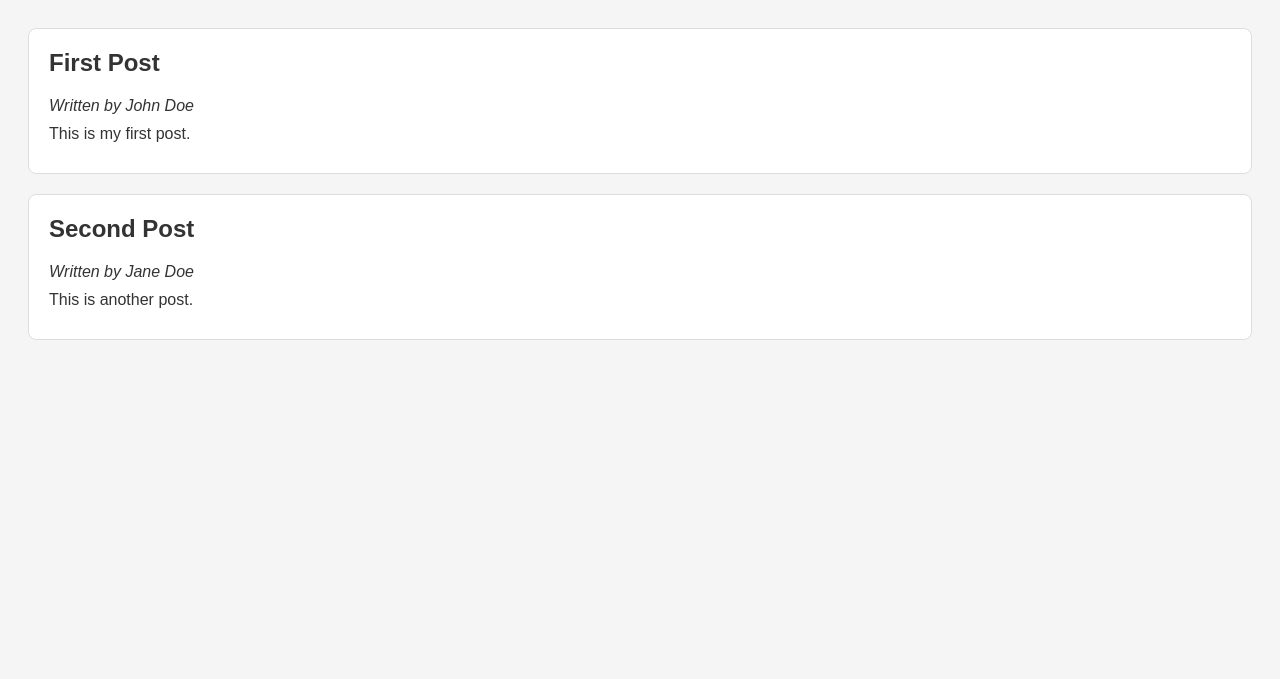
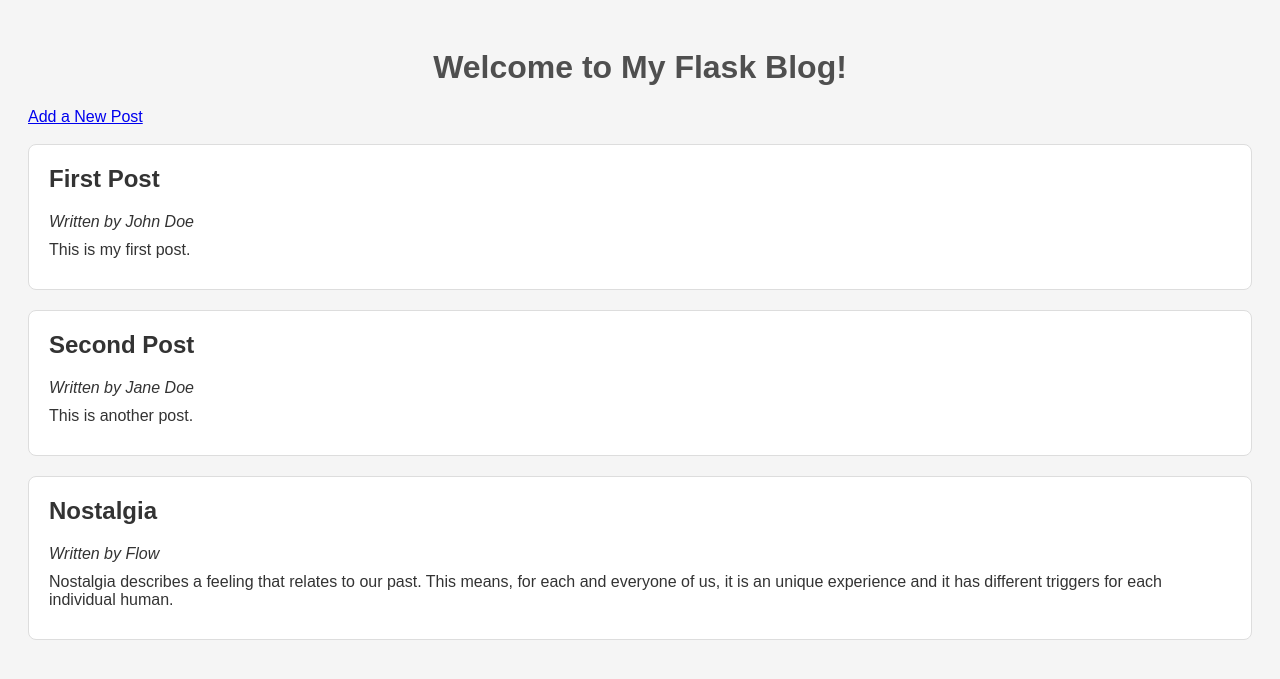
Before and after one commit to iSayaGen/Flask-Blog-App, a Flask app: page / in a window 1280 px wide. Shown: the top 679 px of the page. Run offline with Flask 3, Linux system fonts and the light colour scheme.

Commit message:
Add create post functionality

```diff
--- a/app.py
+++ b/app.py
@@ -1,4 +1,4 @@
-from flask import Flask, render_template
+from flask import Flask, render_template, request, redirect, url_for
 import json
 
 app = Flask(__name__)
@@ -12,5 +12,39 @@ def index():
     return render_template('index.html', posts=blog_posts)
 
 
+@app.route('/add', methods=['GET', 'POST'])
+def add():
+    if request.method == 'POST':
+        author = request.form.get('author')
+        title = request.form.get('title')
+        content = request.form.get('content')
+
+        # Read the existing posts
+        with open('blog.json', 'r') as file:
+            blog_posts = json.load(file)
+
+        # Generate a new unique ID
+        new_id = max([post['id'] for post in blog_posts], default=0) + 1
+
+        # Create the new blog post
+        new_post = {
+            'id': new_id,
+            'author': author,
+            'title': title,
+            'content': content
+        }
+
+        # Add the new post to the list
+        blog_posts.append(new_post)
+
+        # Save the updated list back to blog.json
+        with open('blog.json', 'w') as file:
+            json.dump(blog_posts, file, indent=4)
+
+        return redirect(url_for('index'))
+
+    return render_template('add.html')
+
+
 if __name__ == '__main__':
     app.run(host="0.0.0.0", port=5000, debug=True)
--- a/blog.json
+++ b/blog.json
@@ -10,5 +10,11 @@
         "author": "Jane Doe",
         "title": "Second Post",
         "content": "This is another post."
+    },
+    {
+        "id": 3,
+        "author": "Flow",
+        "title": "Nostalgia",
+        "content": "Nostalgia describes a feeling that relates to our past. This means, for each and everyone of us, it is an unique experience and it has different triggers for each individual human."
     }
 ]
--- a/templates/index.html
+++ b/templates/index.html
@@ -7,6 +7,12 @@
     <link rel="stylesheet" href="{{ url_for('static', filename='style.css') }}">
 </head>
 <body>
+    <h1>Welcome to My Flask Blog!</h1>
+
+    <a href="{{ url_for('add') }}">Add a New Post</a>
+
+    <br><br>
+
     {% for post in posts %}
         <div class="post">
             <h2>{{ post.title }}</h2>
@@ -14,5 +20,6 @@
             <p>{{ post.content }}</p>
         </div>
     {% endfor %}
+
 </body>
 </html>
```
Also changed, not shown: templates/add.html (added, +39 -0 lines).
